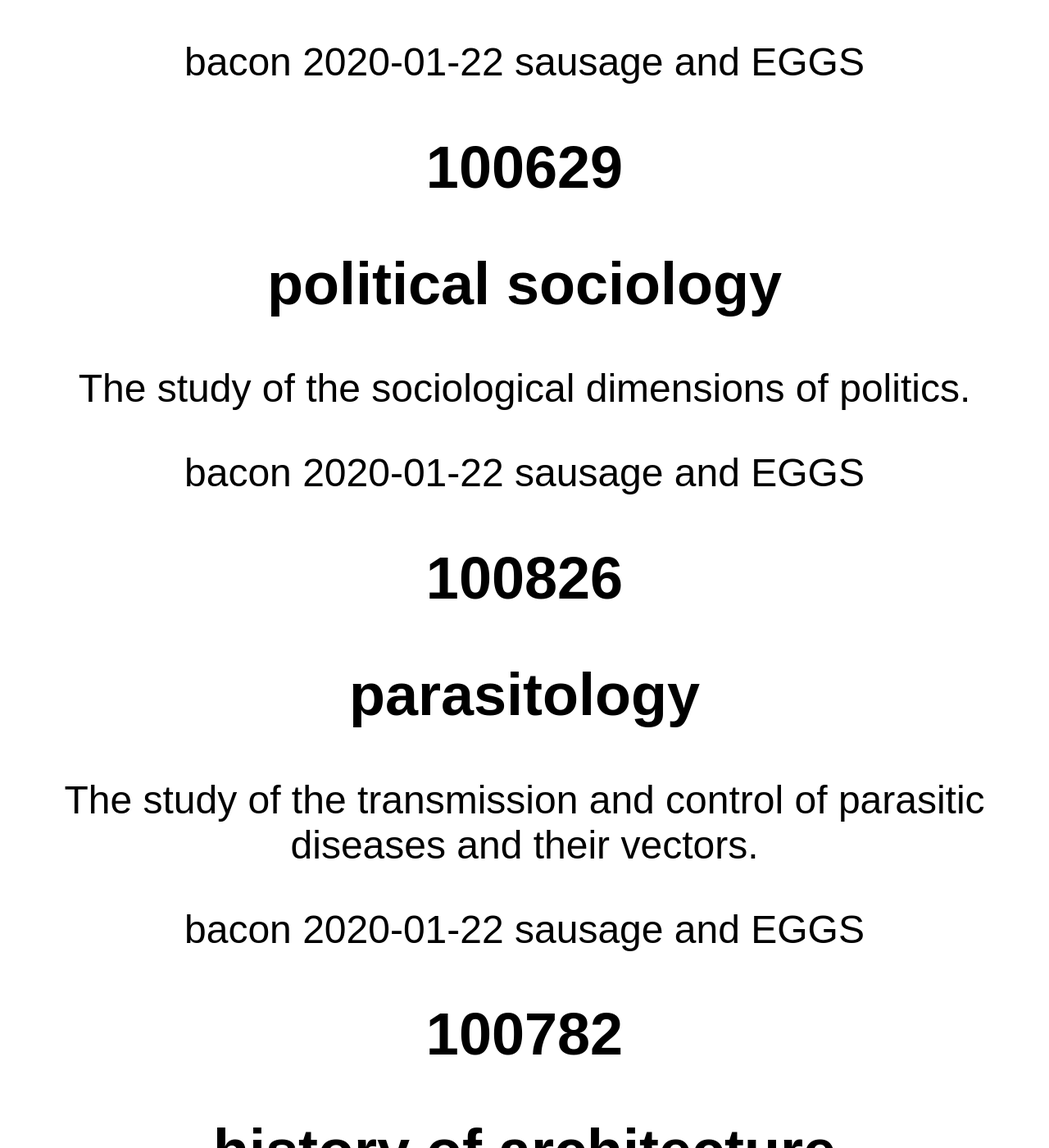
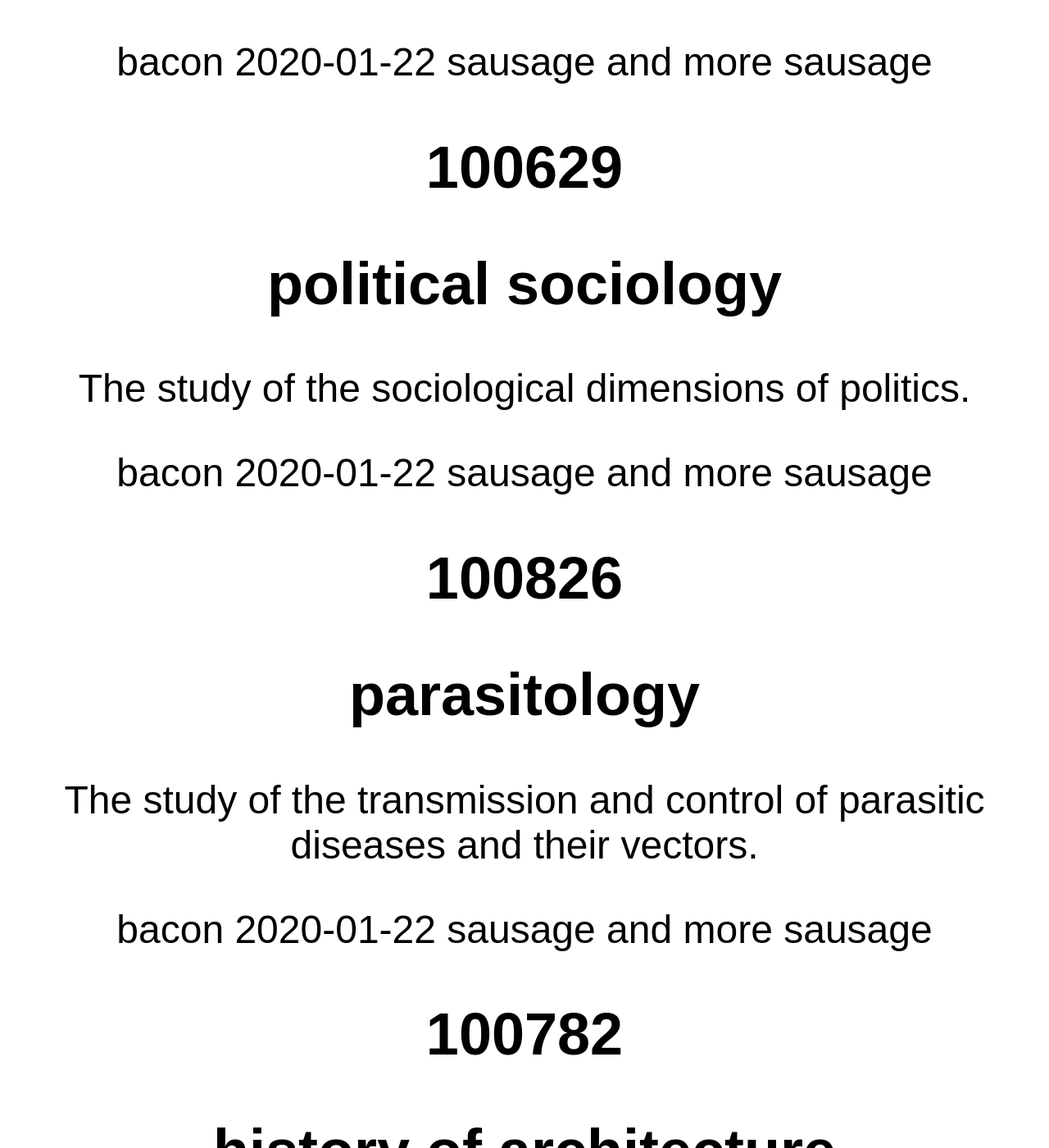
Before and after one commit to discoveruni/discoveruni.github.io, a Jekyll site: the page built from index.md, in a window 1280 px wide and 1400 px high. Shown: the whole window at 82% size. Built offline with Jekyll 4.4.1, drawn with Linux system fonts in a browser that asks for light colours; some of the changed text lies outside the part shown.

Commit message:
Update index.md

```diff
--- a/index.md
+++ b/index.md
@@ -13,7 +13,7 @@ It WORKS
 {% endif %}
 
 {% for hecos in  site.data.hecos  %}
- bacon {{ todayscode }} sausage and EGGS
+ bacon {{ todayscode }} sausage and more sausage
  <h1>  {{ hecos.code }} </h1>
   <h2> {{ hecos.term }} </h2>
   <p> {{ hecos.definition }} </p>
```
